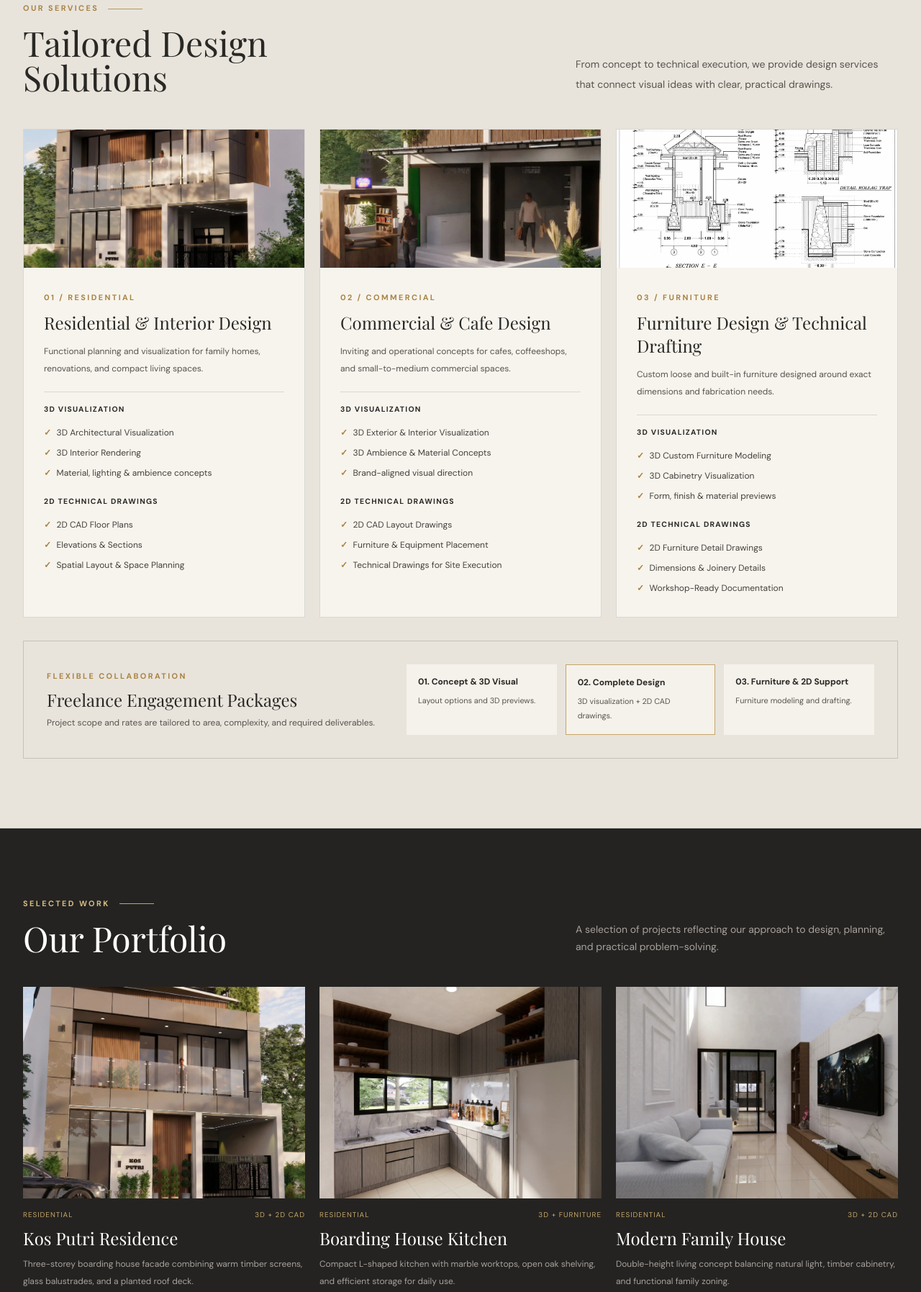
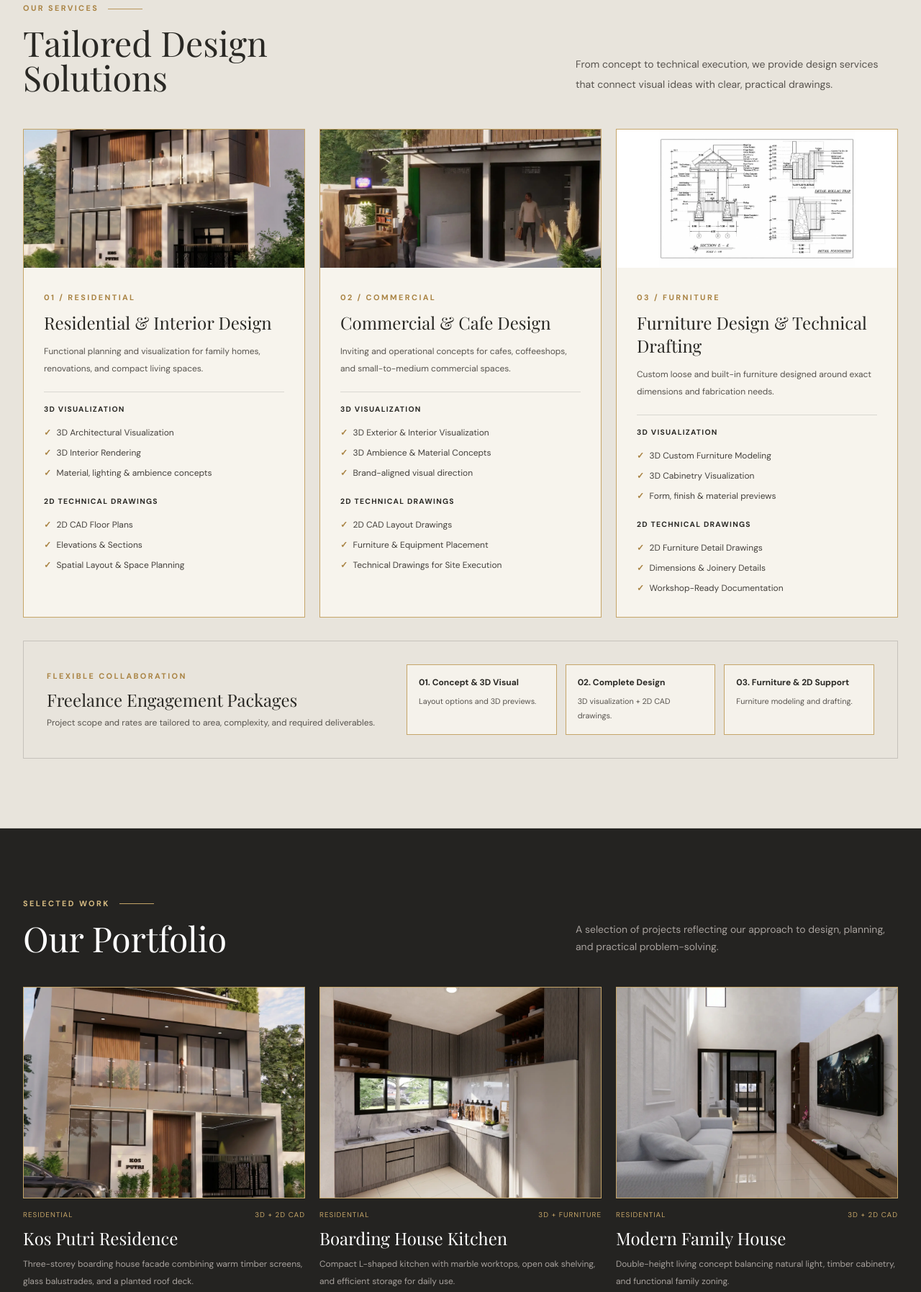
Before and after one commit to smalltraderway-create/el-crimson, a plain HTML site: page index.html in a window 1280 px wide. Shown: the part 1587-3382 px from the top of the page at 72% size. Drawn offline with nearby package versions, Linux system fonts and the light colour scheme.

Commit message:
Improve website visuals and card styling

```diff
--- a/index.html
+++ b/index.html
@@ -42,11 +42,15 @@
     .image-frame { overflow: hidden; background: #d8d2c7; }
     .image-frame img { width: 100%; height: 100%; object-fit: cover; transition: transform .7s ease; }
     .image-frame:hover img { transform: scale(1.035); }
+    .gold-frame { border: 1px solid var(--gold); }
+    .drafting-frame { background: #fff; }
+    .drafting-frame img { object-fit: contain; }
+    .drafting-frame:hover img { transform: none; }
     .btn-gold { display:inline-flex; align-items:center; gap:.7rem; background:var(--gold); color:#211f1b; padding:.85rem 1.25rem; font-size:.75rem; font-weight:700; letter-spacing:.06em; transition:.2s; }
     .btn-gold:hover { background:var(--gold-light); transform:translateY(-1px); }
     .btn-outline-light { display:inline-flex; align-items:center; gap:.7rem; border:1px solid rgba(255,255,255,.42); color:#fff; padding:.85rem 1.25rem; font-size:.75rem; font-weight:600; letter-spacing:.06em; transition:.2s; }
     .btn-outline-light:hover { border-color:var(--gold); color:var(--gold-light); }
-    .service-card { border:1px solid var(--line-dark); background:#f7f4ed; }
+    .service-card { border:1px solid var(--gold); background:#f7f4ed; }
     .service-card ul li { position:relative; padding-left:1.1rem; }
     .service-card ul li:before { content:"✓"; position:absolute; left:0; color:#a98343; font-weight:700; }
     .nav-link { color:rgba(255,255,255,.82); font-size:.75rem; transition:color .2s; }
@@ -133,7 +137,7 @@
           <a href="#services" class="inline-flex items-center gap-3 text-xs font-bold tracking-wide text-[#94713b] mt-7">Discover Our Approach <span>→</span></a>
         </div>
         <div class="lg:col-span-8">
-          <div class="image-frame h-[300px] md:h-[430px]">
+          <div class="image-frame gold-frame h-[300px] md:h-[430px]">
             <img src="Asset/2.HeroImage/HeroImage.webp" loading="lazy" alt="Double-height living room with marble feature wall and warm timber joinery">
           </div>
           <p class="text-[.62rem] tracking-[.16em] uppercase text-stone-500 mt-3 text-right">Design perspective · Residential interior</p>
@@ -190,7 +194,7 @@
           </article>
 
           <article class="service-card">
-            <div class="image-frame h-48"><img src="Asset/6.Furniture&amp;TechnicalDrafting/TechnicalDrafting.webp" loading="lazy" alt="Section and foundation technical drawing in 2D CAD"></div>
+            <div class="image-frame drafting-frame h-48"><img src="Asset/6.Furniture&amp;TechnicalDrafting/TechnicalDrafting.webp" loading="lazy" alt="Section and foundation technical drawing in 2D CAD"></div>
             <div class="p-6 md:p-7">
               <span class="section-kicker">03 / Furniture</span>
               <h3 class="text-2xl mt-2 mb-3">Furniture Design &amp; Technical Drafting</h3>
@@ -215,9 +219,9 @@
             <p class="text-xs text-stone-600 mt-2">Project scope and rates are tailored to area, complexity, and required deliverables.</p>
           </div>
           <div class="grid sm:grid-cols-3 gap-3 md:max-w-[650px] w-full">
-            <div class="bg-[#f5f2eb] p-4"><p class="text-xs font-bold">01. Concept &amp; 3D Visual</p><p class="text-[.68rem] text-stone-600 leading-5 mt-2">Layout options and 3D previews.</p></div>
+            <div class="bg-[#f5f2eb] p-4 border border-[#c5a568]"><p class="text-xs font-bold">01. Concept &amp; 3D Visual</p><p class="text-[.68rem] text-stone-600 leading-5 mt-2">Layout options and 3D previews.</p></div>
             <div class="bg-[#f5f2eb] p-4 border border-[#c5a568]"><p class="text-xs font-bold">02. Complete Design</p><p class="text-[.68rem] text-stone-600 leading-5 mt-2">3D visualization + 2D CAD drawings.</p></div>
-            <div class="bg-[#f5f2eb] p-4"><p class="text-xs font-bold">03. Furniture &amp; 2D Support</p><p class="text-[.68rem] text-stone-600 leading-5 mt-2">Furniture modeling and drafting.</p></div>
+            <div class="bg-[#f5f2eb] p-4 border border-[#c5a568]"><p class="text-xs font-bold">03. Furniture &amp; 2D Support</p><p class="text-[.68rem] text-stone-600 leading-5 mt-2">Furniture modeling and drafting.</p></div>
           </div>
         </div>
       </div>
@@ -232,19 +236,19 @@
         </div>
         <div class="grid md:grid-cols-3 gap-5">
           <article class="portfolio-card">
-            <div class="image-frame aspect-[4/3]"><img src="Asset/7.OurPortofolio/1.webp" loading="lazy" alt="Three-storey boarding house facade with timber screens and glass balcony"></div>
+            <div class="image-frame gold-frame aspect-[4/3]"><img src="Asset/7.OurPortofolio/1.webp" loading="lazy" alt="Three-storey boarding house facade with timber screens and glass balcony"></div>
             <div class="flex justify-between gap-3 text-[.62rem] tracking-widest uppercase gold mt-4"><span>Residential</span><span>3D + 2D CAD</span></div>
             <h3 class="text-2xl mt-2">Kos Putri Residence</h3>
             <p class="text-xs text-stone-400 leading-6 mt-2">Three-storey boarding house facade combining warm timber screens, glass balustrades, and a planted roof deck.</p>
           </article>
           <article class="portfolio-card">
-            <div class="image-frame aspect-[4/3]"><img src="Asset/7.OurPortofolio/5.webp" loading="lazy" alt="Compact kitchen with grey wood cabinetry and marble surfaces"></div>
+            <div class="image-frame gold-frame aspect-[4/3]"><img src="Asset/7.OurPortofolio/5.webp" loading="lazy" alt="Compact kitchen with grey wood cabinetry and marble surfaces"></div>
             <div class="flex justify-between gap-3 text-[.62rem] tracking-widest uppercase gold mt-4"><span>Residential</span><span>3D + Furniture</span></div>
             <h3 class="text-2xl mt-2">Boarding House Kitchen</h3>
             <p class="text-xs text-stone-400 leading-6 mt-2">Compact L-shaped kitchen with marble worktops, open oak shelving, and efficient storage for daily use.</p>
           </article>
           <article class="portfolio-card">
-            <div class="image-frame aspect-[4/3]"><img src="Asset/7.OurPortofolio/9.webp" loading="lazy" alt="Double-height living room with marble feature wall and timber joinery"></div>
+            <div class="image-frame gold-frame aspect-[4/3]"><img src="Asset/7.OurPortofolio/9.webp" loading="lazy" alt="Double-height living room with marble feature wall and timber joinery"></div>
             <div class="flex justify-between gap-3 text-[.62rem] tracking-widest uppercase gold mt-4"><span>Residential</span><span>3D + 2D CAD</span></div>
             <h3 class="text-2xl mt-2">Modern Family House</h3>
             <p class="text-xs text-stone-400 leading-6 mt-2">Double-height living concept balancing natural light, timber cabinetry, and functional family zoning.</p>
@@ -277,11 +281,11 @@
           <p class="text-sm text-stone-400 mt-4 max-w-sm leading-6">The collaborative duo behind EL CRIMSON Design Studio.</p>
           <div class="grid sm:grid-cols-2 gap-5 mt-9">
             <article>
-              <div class="image-frame aspect-[4/4] max-w-[220px]"><img class="team-photo" src="Asset/8.FotoTim/DanielTriskaPurna.A.webp" loading="lazy" alt="Daniel Triska Purna A."></div>
+              <div class="image-frame gold-frame aspect-[4/4] max-w-[220px]"><img class="team-photo" src="Asset/8.FotoTim/DanielTriskaPurna.A.webp" loading="lazy" alt="Daniel Triska Purna A."></div>
               <h3 class="text-lg mt-4">Daniel Triska Purna A.</h3><p class="gold text-[.65rem] tracking-wide mt-1">Lead Conceptual &amp; 3D Designer</p>
             </article>
             <article>
-              <div class="image-frame aspect-[4/4] max-w-[220px]"><img class="team-photo" src="Asset/8.FotoTim/DeanAldrin.R.webp" loading="lazy" alt="Dean Aldrin R."></div>
+              <div class="image-frame gold-frame aspect-[4/4] max-w-[220px]"><img class="team-photo" src="Asset/8.FotoTim/DeanAldrin.R.webp" loading="lazy" alt="Dean Aldrin R."></div>
               <h3 class="text-lg mt-4">Dean Aldrin R.</h3><p class="gold text-[.65rem] tracking-wide mt-1">Lead 2D Designer &amp; Client Coordinator</p>
             </article>
           </div>
```
